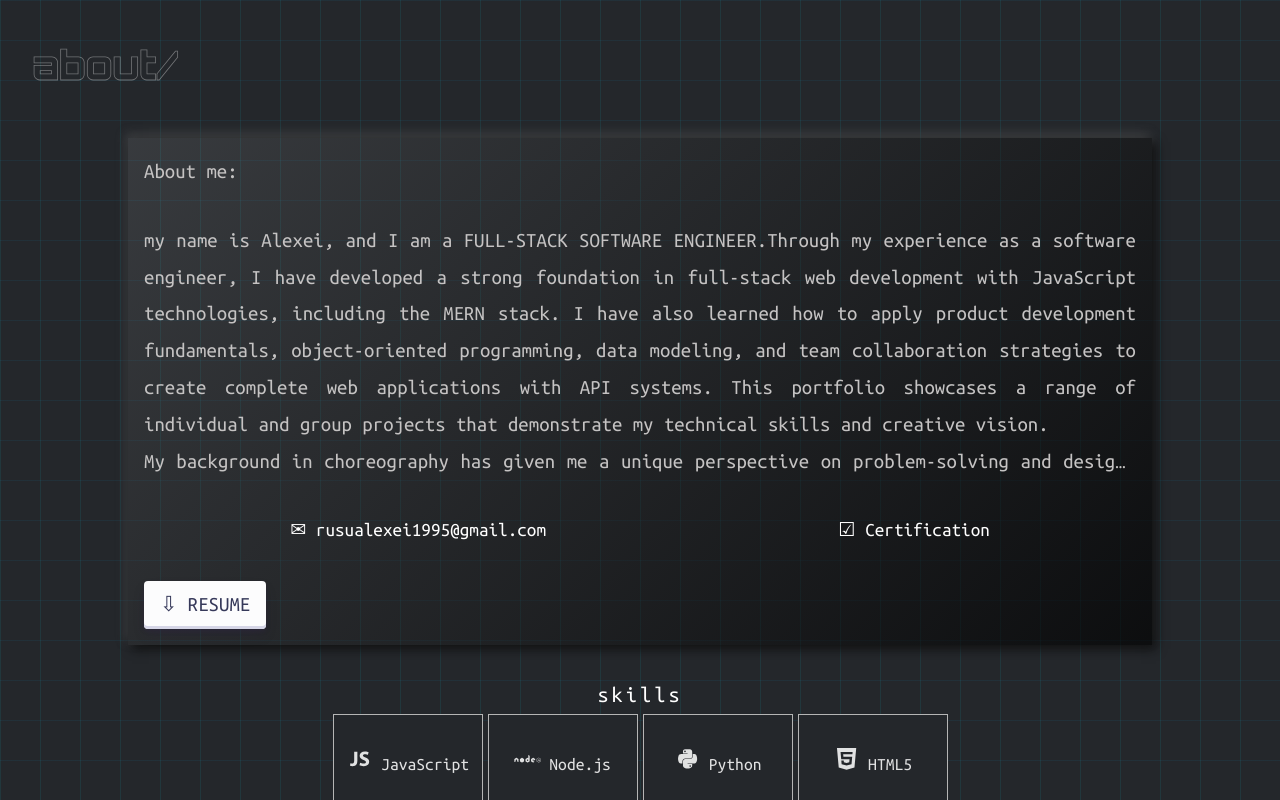
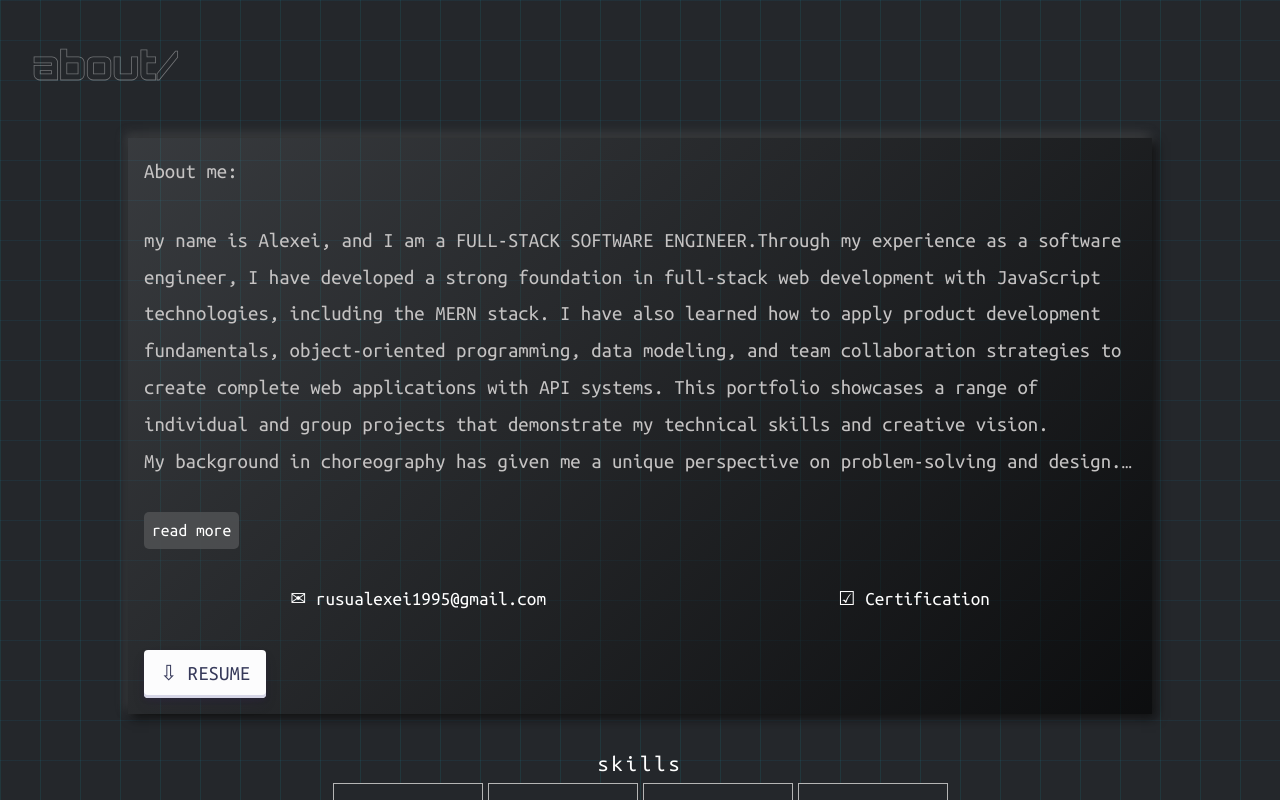
Before and after one commit to Alex-dev7/ar_portfolio, a React (Vite) app: page / in a window 1280 px wide. Shown: the part 760-1560 px from the top of the page. Built offline with nearby package versions, Linux system fonts and the light colour scheme; a web font is replaced by a local one.

Commit message:
collapse button

```diff
--- a/src/components/Bio/Bio.jsx
+++ b/src/components/Bio/Bio.jsx
@@ -5,8 +5,17 @@ import certificate from "../../assets/Certificate-of-Completion.pdf"
 import {DiNodejs, DiJavascript1, DiReact, DiPython, DiPostgresql, DiHtml5, DiGithubBadge, DiDjango} from 'react-icons/di';
 import {SiTypescript, SiMongodb, SiTailwindcss, SiCsswizardry, SiBootstrap, SiPrisma, SiFigma} from 'react-icons/si';
 import {TbBrandNextjs} from 'react-icons/tb';
+import { useState } from 'react';
+
+
 
 function Bio(props){
+    const [toggle, setToggle] = useState(false)
+
+    function handleClick(){
+        setToggle(!toggle)
+        console.log(toggle)
+    }
 
     return <section id="about" className="about-container">
         <div  className="title-wrapper">
@@ -15,13 +24,17 @@ function Bio(props){
         <div className="bio-wrapper">
             <div className="text-wrapper">
 
+
+
                 <p>About me:</p>
                 {/* <p>my name is Alexei, and I am a <span id="accent" style={{fontWeight: "bolder", textTransform:"uppercase"}}>full-stack web developer</span> with a background in choreography and a <span style={{fontWeight: "bolder"}}>unique perspective</span> to the development process. My combination of technical expertise and <span style={{fontWeight: "bolder"}}>creative vision</span>, honed by my choreographic education, allows me to approach problem-solving and design from a holistic perspective.  I am a team player, looking to integrate technical and artistic elements to create intuitive and visually engaging user experiences that inspire and connect with users. <span style={{color:"lightgreen"}}>Always eager to learn and grow</span> in the exciting field of development.</p>  */}
                 {/* fgfgf */}
-                <p>my name is Alexei, and I am a <span id="accent" style={{}}>FULL-STACK SOFTWARE ENGINEER.</span>
+                <p className={toggle ? "falseStyle" : "trueStyle"}>
+                    my name is Alexei, and I am a <span id="accent" style={{}}>FULL-STACK SOFTWARE ENGINEER.</span>
                 Through my experience as a software engineer, I have developed a strong foundation in full-stack web development with JavaScript technologies, including the MERN stack. I have also learned how to apply product development fundamentals, object-oriented programming, data modeling, and team collaboration strategies to create complete web applications with API systems. This portfolio showcases a range of individual and group projects that demonstrate my technical skills and creative vision.
                 <br/>
                 My background in choreography has given me a unique perspective on problem-solving and design. I have a passion for integrating technical and artistic elements to create intuitive and visually engaging user experiences that inspire and connect with users. As a professional choreographer and dancer, I have also honed my communication, leadership, and adaptability skills, which are essential for working in dynamic and diverse teams. I am always eager to learn and grow in the exciting field of development, and I look forward to applying my competencies to new challenges and opportunities.</p>
+                <span className='clampButton' onClick={handleClick}>{toggle ? "collapse" : "read more"}</span>
                 <div>
                     <a href="mailto:rusualexei1995@gmail.com">&#9993; rusualexei1995@gmail.com</a>
                     <a  href={certificate} target="_blank" >&#9745; Certification</a>
--- a/src/components/Bio/bio.scss
+++ b/src/components/Bio/bio.scss
@@ -1,3 +1,17 @@
+
+.trueStyle  {
+    -webkit-line-clamp: 7;
+    overflow: hidden;
+    display: -webkit-box;
+    -webkit-box-orient: vertical;
+ }
+
+ .falseStyle  {
+    -webkit-line-clamp: 0;
+    overflow: hidden;
+    display: -webkit-box;
+    -webkit-box-orient: vertical;
+ }
 .about-container {
 
     display: flex;
@@ -25,7 +39,7 @@
         font-family: 'Ubuntu Mono', monospace;
         font-size: 1.4rem;
         font-weight:100;
-        line-height: 2.5rem;
+        line-height: 2.3rem;
         display: grid;
         grid-template-columns: 1.5fr 1fr;
         margin: 0 auto;
@@ -35,7 +49,7 @@
         .text-wrapper {
             display: flex;
             flex-direction: column;
-            text-align: justify;
+            text-align: left;
             padding: 3rem 3rem;
             gap: 2rem;
             z-index: 11;
@@ -47,13 +61,22 @@
             -2px -4px 10px #6c6c6c6d;
             background: linear-gradient(-45deg, rgba(0, 0, 0, 0.647), rgba(255, 255, 255, 0.091));
             p {
-                -webkit-line-clamp: 7;
-                overflow: hidden;
-                display: -webkit-box;
-                -webkit-box-orient: vertical;
+
                 color: rgb(197, 195, 195);
                 span {
                     font-weight: 500;
+                }
+            }
+            .clampButton {
+                font-size: 1.1rem;
+                width: fit-content;
+                padding: 0 8px;
+                color: white;
+                background-color: #4f5052e5;
+                border-radius: 5px;
+                cursor: pointer;
+                &:hover {
+                    background-color: #626364e5;
                 }
             }
             hr {
```
